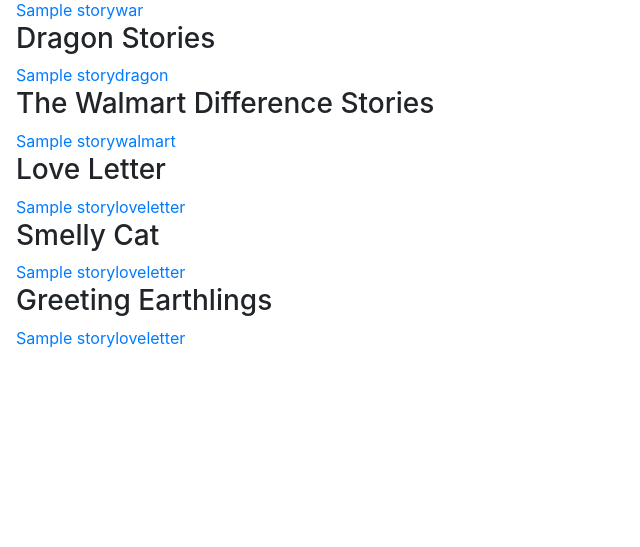
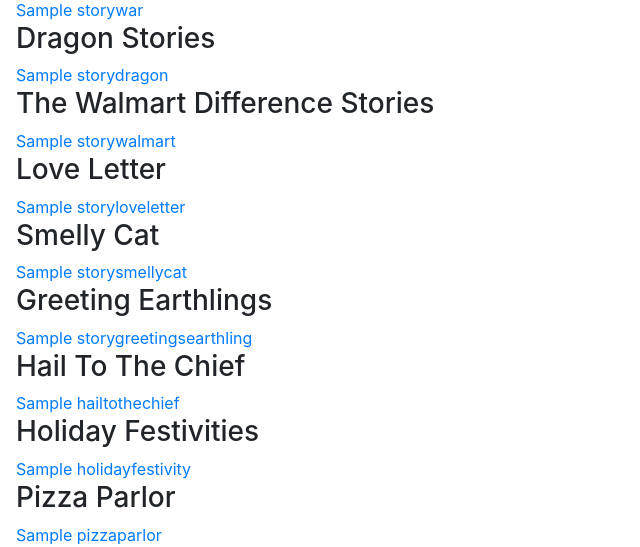
Before and after one commit to cbritton1/CS3620_Project2, a Django app: page /all_stories in a window 1280 px wide. Shown: the part 319-866 px from the top of the page, without its empty margins (0-640 px from the left). Before the commit the page ends 667 px from the top, so only its background shows below. Run offline with Django 3.2, Linux system fonts and the light colour scheme; data comes from the database, SQL or seed files in the repository; both versions use the stored data as it was after the commit; tables that the repository leaves empty hold one stand-in row (values such as "Sample post"); some libraries are stand-ins or nearby versions.

Commit message:
adding three more stories

```diff
--- a/story_time/admin.py
+++ b/story_time/admin.py
@@ -1,6 +1,6 @@
 from django.contrib import admin
 from .models import StoryOne, StoryTwo, StoryWar, StoryDragons, StoryWalmart,\
-    StoryLoveLetter, StorySmellyCat, StoryGreetingsEarthlings
+    StoryLoveLetter, StorySmellyCat, StoryGreetingsEarthlings, HailToTheChief, HolidayFestivities, PizzaParlor
 
 
 # Register your models here.
@@ -12,3 +12,6 @@ admin.site.register(StoryWalmart)
 admin.site.register(StoryLoveLetter)
 admin.site.register(StorySmellyCat)
 admin.site.register(StoryGreetingsEarthlings)
+admin.site.register(HailToTheChief)
+admin.site.register(HolidayFestivities)
+admin.site.register(PizzaParlor)
--- a/story_time/models.py
+++ b/story_time/models.py
@@ -114,3 +114,45 @@ class StoryGreetingsEarthlings(models.Model):
     place = models.CharField(max_length=200)
     verb1 = models.CharField(max_length=200)
     noun2 = models.CharField(max_length=200)
+
+
+class HailToTheChief(models.Model):
+    story_name = models.CharField(max_length=200)
+    place = models.CharField(max_length=200)
+    time = models.CharField(max_length=200)
+    adjective1 = models.CharField(max_length=200)
+    noun1 = models.CharField(max_length=200)
+    noun2 = models.CharField(max_length=200)
+    noun3 = models.CharField(max_length=200)
+    noun4 = models.CharField(max_length=200)
+    verb1 = models.CharField(max_length=200)
+    verb2 = models.CharField(max_length=200)
+    occupation = models.CharField(max_length=200)
+
+
+class HolidayFestivities(models.Model):
+    story_name = models.CharField(max_length=200)
+    month = models.CharField(max_length=200)
+    number = models.IntegerField()
+    holiday = models.CharField(max_length=200)
+    noun1 = models.CharField(max_length=200)
+    verb1 = models.CharField(max_length=200)
+    noun2 = models.CharField(max_length=200)
+    verb2 = models.CharField(max_length=200)
+    noun3 = models.CharField(max_length=200)
+    noun4 = models.CharField(max_length=200)
+    noun5 = models.CharField(max_length=200)
+    occupation = models.CharField(max_length=200)
+
+
+class PizzaParlor(models.Model):
+    story_name = models.CharField(max_length=200)
+    male_name = models.CharField(max_length=200)
+    adjective1 = models.CharField(max_length=200)
+    noun1 = models.CharField(max_length=200)
+    adjective2 = models.CharField(max_length=200)
+    food = models.CharField(max_length=200)
+    noun2 = models.CharField(max_length=200)
+    verb1 = models.CharField(max_length=200)
+    liquid = models.CharField(max_length=200)
+    noun3 = models.CharField(max_length=200)
--- a/story_time/templates/story_time/all_stories.html
+++ b/story_time/templates/story_time/all_stories.html
@@ -3,37 +3,71 @@
 {% block body %}
   <h1 class="text-center">Your Stories</h1>
   <div class="ml-3 mt-4">
+  {% if story_list1 %}
   <h3>Be Kind Stories</h3>
     {% for story in story_list1 %}
       <a href="{% url 'story_time:story_one' story.id %}">{{ story.story_name }}</a><br>
     {% endfor %}
+  {% endif %}
+  {% if story_list2 %}
     <h3>Sick Note Stories</h3>
     {% for story in story_list2 %}
       <a href="{% url 'story_time:story_two' story.id %}">{{ story.story_name }}</a><br>
     {% endfor %}
+  {% endif %}
+  {% if story_list3 %}
     <h3>War Stories</h3>
     {% for story in story_list3 %}
       <a href="{% url 'story_time:story_war' story.id %}">{{ story.story_name }}</a><br>
     {% endfor %}
+  {% endif %}
+  {% if story_list4 %}
   <h3>Dragon Stories</h3>
     {% for story in story_list4 %}
       <a href="{% url 'story_time:story_dragons' story.id %}">{{ story.story_name }}</a><br>
     {% endfor %}
+  {% endif %}
+  {% if story_list5 %}
     <h3>The Walmart Difference Stories</h3>
     {% for story in story_list5 %}
       <a href="{% url 'story_time:story_walmart' story.id %}">{{ story.story_name }}</a><br>
     {% endfor %}
+  {% endif %}
+  {% if story_list6 %}
     <h3>Love Letter</h3>
     {% for story in story_list6 %}
       <a href="{% url 'story_time:story_love_letter' story.id %}">{{ story.story_name }}</a><br>
     {% endfor %}
+  {% endif %}
+  {% if story_list7 %}
     <h3>Smelly Cat</h3>
     {% for story in story_list7 %}
       <a href="{% url 'story_time:story_smelly_cat' story.id %}">{{ story.story_name }}</a><br>
     {% endfor %}
+  {% endif %}
+  {% if story_list8 %}
     <h3>Greeting Earthlings</h3>
     {% for story in story_list8 %}
       <a href="{% url 'story_time:story_greeting_earthlings' story.id %}">{{ story.story_name }}</a><br>
     {% endfor %}
+  {% endif %}
+  {% if story_list9 %}
+    <h3>Hail To The Chief</h3>
+    {% for story in story_list9 %}
+      <a href="{% url 'story_time:story_hail_to_the_chief' story.id %}">{{ story.story_name }}</a><br>
+    {% endfor %}
+  {% endif %}
+  {% if story_list10 %}
+    <h3>Holiday Festivities</h3>
+    {% for story in story_list10 %}
+      <a href="{% url 'story_time:story_holiday_festivities' story.id %}">{{ story.story_name }}</a><br>
+    {% endfor %}
+  {% endif %}
+  {% if story_list11 %}
+    <h3>Pizza Parlor</h3>
+    {% for story in story_list11 %}
+      <a href="{% url 'story_time:story_pizza_parlor' story.id %}">{{ story.story_name }}</a><br>
+    {% endfor %}
+  {% endif %}
   </div>
 {% endblock %}
--- a/story_time/templates/story_time/home.html
+++ b/story_time/templates/story_time/home.html
@@ -11,6 +11,9 @@
     <a href="{% url 'story_time:story_love_letter_form' %}">Love Letter</a><br>
     <a href="{% url 'story_time:story_smelly_cat_form' %}">Smelly Cat</a><br>
     <a href="{% url 'story_time:story_greeting_earthlings_form' %}">Greeting Earthlings</a></a><br>
+    <a href="{% url 'story_time:story_hail_to_the_chief_form' %}">Hail To The Chief</a></a><br>
+    <a href="{% url 'story_time:story_holiday_festivities_form' %}">Holiday Festivities</a></a><br>
+    <a href="{% url 'story_time:story_pizza_parlor_form' %}">Pizza Parlor</a></a><br>
     <hr/>
   </div>
 {% endblock %}
--- a/story_time/urls.py
+++ b/story_time/urls.py
@@ -12,6 +12,9 @@ urlpatterns = [
     path('story_love_letter_form/', views.story_love_letter_form, name='story_love_letter_form'),
     path('story_smelly_cat_form/', views.story_smelly_cat_form, name='story_smelly_cat_form'),
     path('story_greeting_earthlings_form/', views.story_greeting_earthlings_form, name='story_greeting_earthlings_form'),
+    path('hail_to_the_chief_form/', views.story_hail_to_the_chief_form, name='story_hail_to_the_chief_form'),
+    path('story_holiday_festivities_form/', views.story_holiday_festivities_form, name='story_holiday_festivities_form'),
+    path('story_pizza_parlor_form/', views.story_pizza_parlor_form, name='story_pizza_parlor_form'),
     path('story_one/<int:item_id>', views.story_one, name='story_one'),
     path('story_two/<int:item_id>', views.story_two, name='story_two'),
     path('story_war/<int:item_id>', views.story_war, name='story_war'),
@@ -20,6 +23,9 @@ urlpatterns = [
     path('story_love_letter/<int:item_id>', views.story_love_letter, name='story_love_letter'),
     path('story_smelly_cat/<int:item_id>', views.story_smelly_cat, name='story_smelly_cat'),
     path('story_greeting_earthlings/<int:item_id>', views.story_greeting_earthlings, name='story_greeting_earthlings'),
+    path('hail_to_the_chief/<int:item_id>', views.story_hail_to_the_chief, name='story_hail_to_the_chief'),
+    path('story_holiday_festivities/<int:item_id>', views.story_holiday_festivities, name='story_holiday_festivities'),
+    path('story_pizza_parlor/<int:item_id>', views.story_pizza_parlor, name='story_pizza_parlor'),
     path('all_stories', views.all_stories, name='all_stories'),
     # path('story_delete<int:item_id>/', views.story_delete, name='story_delete')
 ]
--- a/story_time/views.py
+++ b/story_time/views.py
@@ -1,9 +1,10 @@
 from django.shortcuts import render, redirect
 from django.http import HttpResponse
 from .forms import StoryOneForm, StoryTwoForm, StoryWarForm, StoryDragonsForm, StoryWalmartForm,\
-    StoryLoveLetterForm, StorySmellyCatForm, StoryGreetingsEarthlingsForm
+    StoryLoveLetterForm, StorySmellyCatForm, StoryGreetingsEarthlingsForm, HailToTheChiefForm, HolidayFestivitiesForm,\
+    PizzaParlorForm, PizzaParlor
 from .models import StoryOne, StoryTwo, StoryWar, StoryDragons, StoryWalmart, StoryLoveLetter,\
-    StorySmellyCat, StoryGreetingsEarthlings
+    StorySmellyCat, StoryGreetingsEarthlings, HailToTheChief, HolidayFestivities
 
 
 # Create your views here.
@@ -53,6 +54,21 @@ def story_smelly_cat(request, item_id):
 def story_greeting_earthlings(request, item_id):
     item = StoryGreetingsEarthlings.objects.get(pk=item_id)
     return render(request, 'story_time/story_greeting_earthlings.html', {'item': item})
+
+
+def story_hail_to_the_chief(request, item_id):
+    item = HailToTheChief.objects.get(pk=item_id)
+    return render(request, 'story_time/story_hail_to_the_chief.html', {'item': item})
+
+
+def story_holiday_festivities(request, item_id):
+    item = HailToTheChief.objects.get(pk=item_id)
+    return render(request, 'story_time/story_holiday_festivities.html', {'item': item})
+
+
+def story_pizza_parlor(request, item_id):
+    item = PizzaParlor.objects.get(pk=item_id)
+    return render(request, 'story_time/story_pizza_parlor.html', {'item': item})
 
 
 def story_one_form(request,):
@@ -175,6 +191,51 @@ def story_greeting_earthlings_form(request):
     return render(request, 'story_time/story_form.html', {'form': form})
 
 
+def story_hail_to_the_chief_form(request):
+    form = HailToTheChiefForm(request.POST or None)
+
+    if form.is_valid():
+        form.save()
+        story_list = HailToTheChief.objects.all()
+        x = len(story_list)
+        story = story_list[x-1]
+        last_story = story.id
+        item = HailToTheChief.objects.get(pk=last_story)
+        context = {'item': item}
+        return render(request, 'story_time/story_hail_to_the_chief.html', context)
+    return render(request, 'story_time/story_form.html', {'form': form})
+
+
+def story_holiday_festivities_form(request):
+    form = HolidayFestivitiesForm(request.POST or None)
+
+    if form.is_valid():
+        form.save()
+        story_list = HolidayFestivities.objects.all()
+        x = len(story_list)
+        story = story_list[x-1]
+        last_story = story.id
+        item = HolidayFestivities.objects.get(pk=last_story)
+        context = {'item': item}
+        return render(request, 'story_time/story_holiday_festivities.html', context)
+    return render(request, 'story_time/story_form.html', {'form': form})
+
+
+def story_pizza_parlor_form(request):
+    form = PizzaParlorForm(request.POST or None)
+
+    if form.is_valid():
+        form.save()
+        story_list = PizzaParlor.objects.all()
+        x = len(story_list)
+        story = story_list[x-1]
+        last_story = story.id
+        item = PizzaParlor.objects.get(pk=last_story)
+        context = {'item': item}
+        return render(request, 'story_time/story_pizza_parlor.html', context)
+    return render(request, 'story_time/story_form.html', {'form': form})
+
+
 def all_stories(request):
     story_list1 = StoryOne.objects.all()
     story_list2 = StoryTwo.objects.all()
@@ -182,8 +243,11 @@ def all_stories(request):
     story_list4 = StoryDragons.objects.all()
     story_list5 = StoryWalmart.objects.all()
     story_list6 = StoryLoveLetter.objects.all()
-    story_list7 = StoryLoveLetter.objects.all()
-    story_list8 = StoryLoveLetter.objects.all()
+    story_list7 = StorySmellyCat.objects.all()
+    story_list8 = StoryGreetingsEarthlings.objects.all()
+    story_list9 = HailToTheChief.objects.all()
+    story_list10 = HolidayFestivities.objects.all()
+    story_list11 = PizzaParlor.objects.all()
     context = {
         'story_list1': story_list1,
         'story_list2': story_list2,
@@ -193,5 +257,8 @@ def all_stories(request):
         'story_list6': story_list6,
         'story_list7': story_list7,
         'story_list8': story_list8,
+        'story_list9': story_list9,
+        'story_list10': story_list10,
+        'story_list11': story_list11,
     }
     return render(request, 'story_time/all_stories.html', context)
```
Also changed, not shown: story_time/forms.py (+28 -1 lines), story_time/templates/story_time/story_hail_to_the_chief.html (added, +13 -0 lines), story_time/templates/story_time/story_holiday_festivities.html (added, +11 -0 lines), story_time/templates/story_time/story_pizza_parlor.html (added, +12 -0 lines), db.sqlite3, story_time/migrations/0012_hailtothechief.py (added), story_time/migrations/0013_holidayfestivities.py (added), story_time/migrations/0014_remove_holidayfestivities_noun6.py (added), story_time/migrations/0015_pizzaparlor.py (added), story_time/migrations/0016_auto_20201017_1930.py (added).
